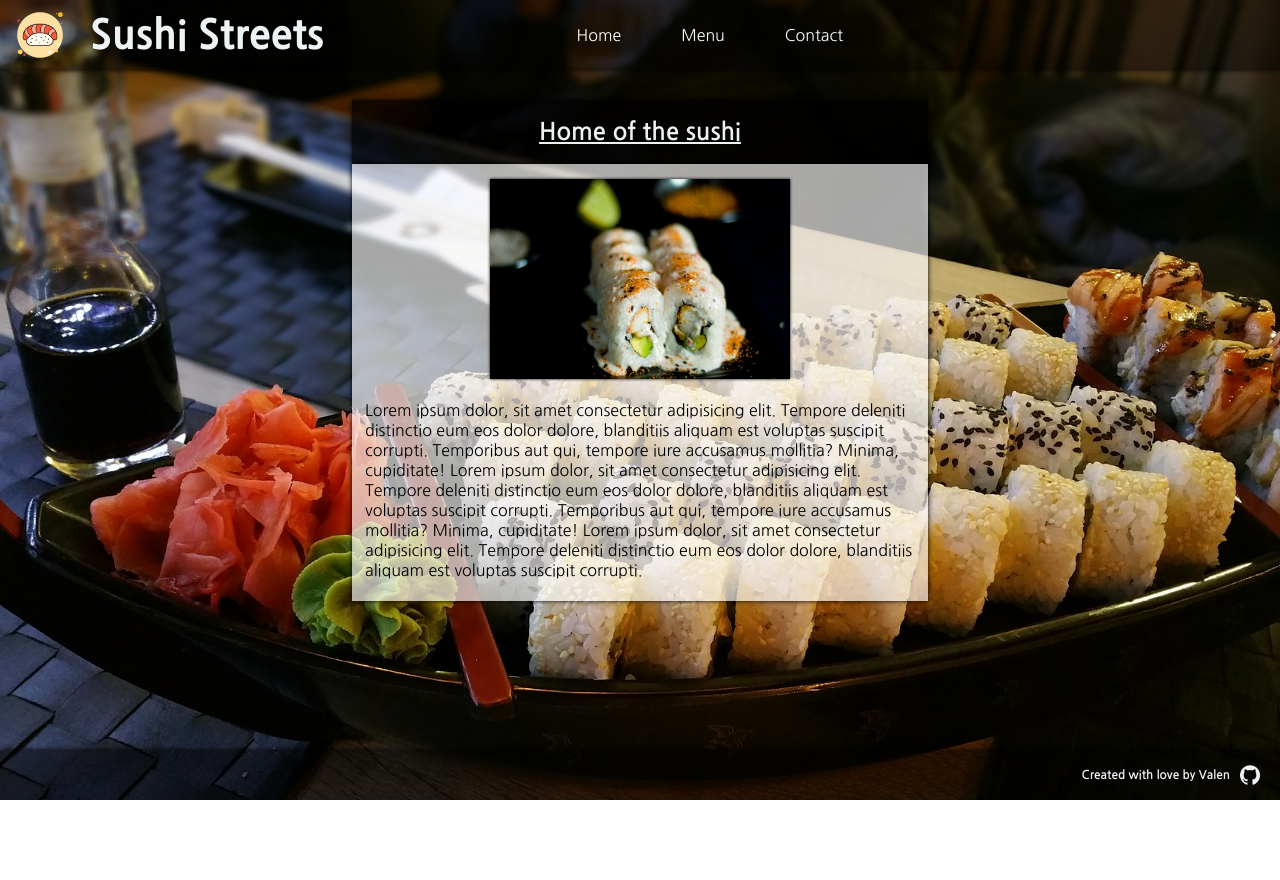
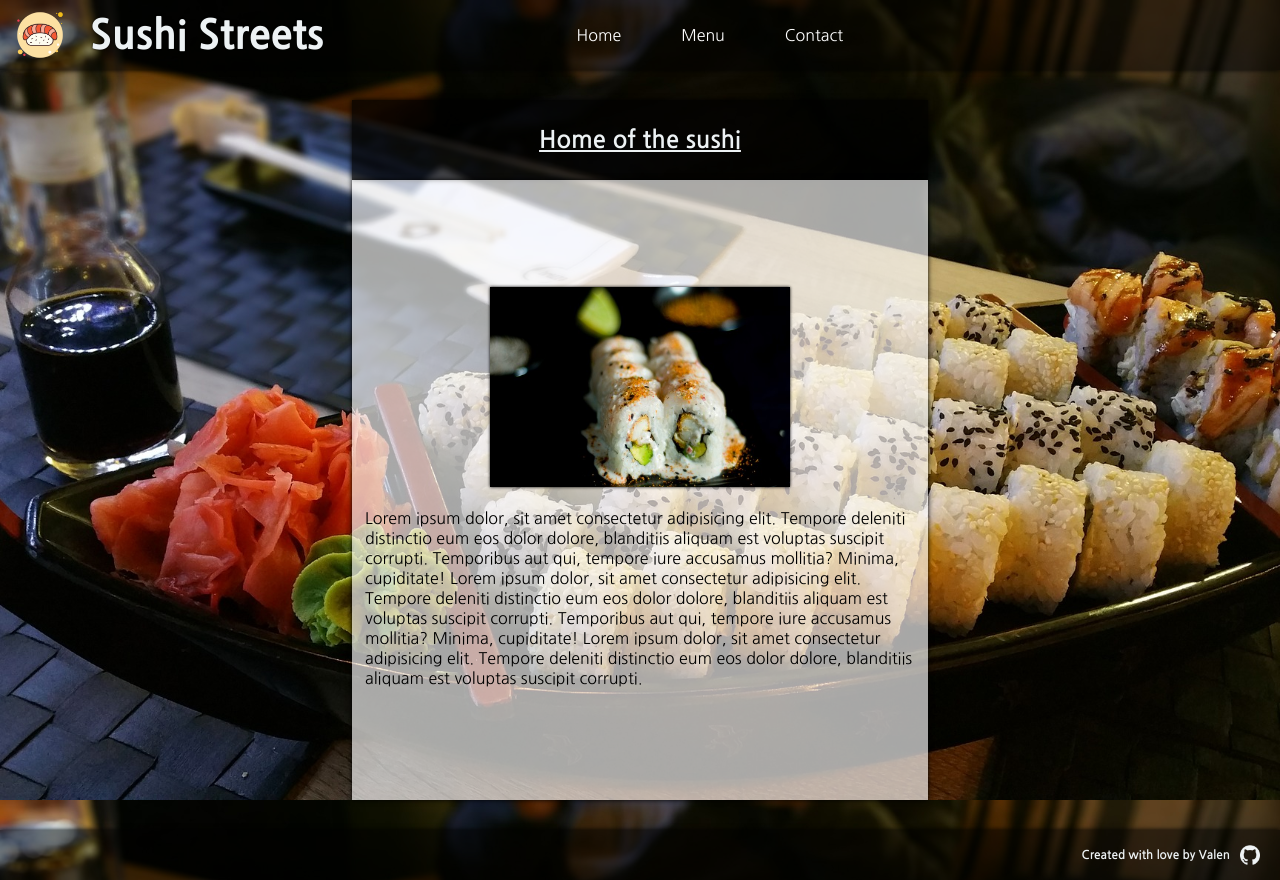
Before and after one commit to vlunaklick/restaurant_page, a website built with webpack: page dist/index.html in a window 1280 px wide. Before the commit the page ends 800 px from the top, so only its background shows below. Built offline with nearby package versions, Linux system fonts and the light colour scheme.

Commit message:
Bettermain

```diff
--- a/src/footer.css
+++ b/src/footer.css
@@ -6,16 +6,14 @@
 }
 
 footer{
+    width: 100%;
     height: 50px;
+    bottom: 0;
     display: flex;
     justify-content: center;
     font-family: 'Nanum Gothic', sans-serif;
     box-shadow: 0 0 5px #000;
     background-color: rgba(0,0,0,0.5);
-    bottom: 0;
-    width: 100%;
-    margin-top: 20px;
-    position: absolute;
 }
 
 .gitimg{
--- a/src/footer.js
+++ b/src/footer.js
@@ -3,6 +3,7 @@ import img from './images/github-ico.png';
 export default function(){
     let idConte = document.getElementById('content');
     let footer = document.createElement('footer');
+    footer.setAttribute('id','footer-r')
 
     let textM = document.createElement('h3');
     textM.innerHTML = 'Created with love by Valen'
--- a/src/home.css
+++ b/src/home.css
@@ -14,6 +14,7 @@
     justify-content: center;
     align-items: center;
     box-shadow: 0 0 5px #000;
+    max-height: 10vh;
 }
 
 .divHD{
--- a/src/nav.css
+++ b/src/nav.css
@@ -17,7 +17,7 @@ body{
 
 main{
     width: 100%;
-    height: 100%;
+    height: calc(100vh - 50px - 50px);
     display: flex;
     justify-content: center;
     align-items: center;
@@ -25,6 +25,7 @@ main{
     color: var(--hea-nav);
     flex-direction: column;
     margin-top: 100px;
+    margin-bottom: 30px;
 }
 
 nav{
--- a/src/restartMain.js
+++ b/src/restartMain.js
@@ -1,10 +1,11 @@
 export default function(){
     let idConten = document.getElementById('content');
+    let footer = document.getElementById('footer-r');
     const mainH = document.getElementById('main-cont');
     mainH.remove();
 
     let main = document.createElement('main')
     main.setAttribute('id','main-cont');
 
-    idConten.appendChild(main);
+    idConten.insertBefore(main,footer)
 }
```
Also changed, not shown: dist/main.js.
